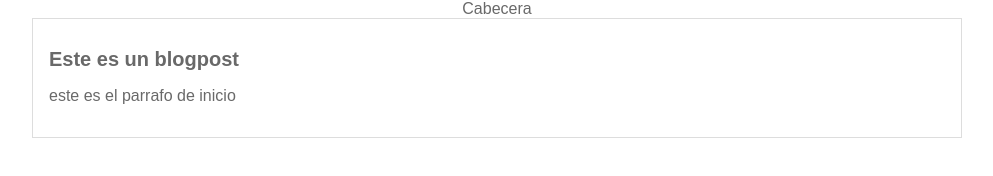
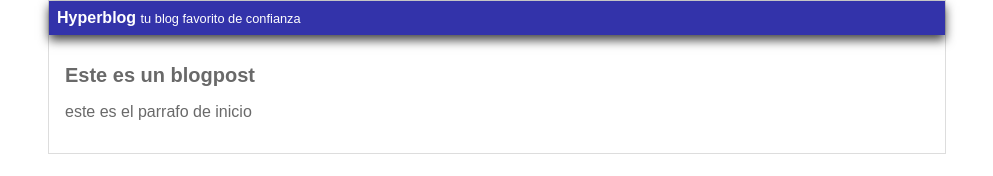
Before and after one commit to Jesusfhc/hyperblog, a plain HTML site: page blogpost.html in a window 1280 px wide. Shown: the whole page, without its empty margins (143-1136 px from the left). Drawn offline with Linux system fonts and the light colour scheme.

Commit message:
finalizada la cabecera con css

```diff
--- a/CSS/styles.css
+++ b/CSS/styles.css
@@ -7,9 +7,24 @@ body {
     padding: 0;
 }
 
+#cabecera {
+    background: #33a;
+    color: white;
+    font-weight: bold;
+    box-shadow: 0px 5px 10px 0px rgba(0, 0, 0, 0.75);
+    margin: 0;
+    padding: 0.5em;
+}
+
+#cabecera #tagline {
+    padding: 1em 0 0 0;
+    font-weight: normal;
+    font-size: 0.8em;
+}
+
 #container {
     width: 70%;
-    padding: 1em;
+    padding: 0;
     text-align: left;
     border: 1px solid #ddd;
     margin: 0 auto;
@@ -18,3 +33,7 @@ body {
 #container h1 {
     font-size: 20px;
 }
+
+#post {
+    padding: 1em;
+}
--- a/blogpost.html
+++ b/blogpost.html
@@ -8,10 +8,10 @@
     <title>Git Blogpost</title>
 </head>
 <body>
-    <div id="cabecera">
-        Cabecera
-    </div>
     <div id="container">
+        <div id="cabecera">
+            Hyperblog <span id="tagline">tu blog favorito de confianza</span>
+        </div>
         <div id="post">
             <h1>Este es un blogpost</h1>
             <p>este es el parrafo de inicio</p>
```
